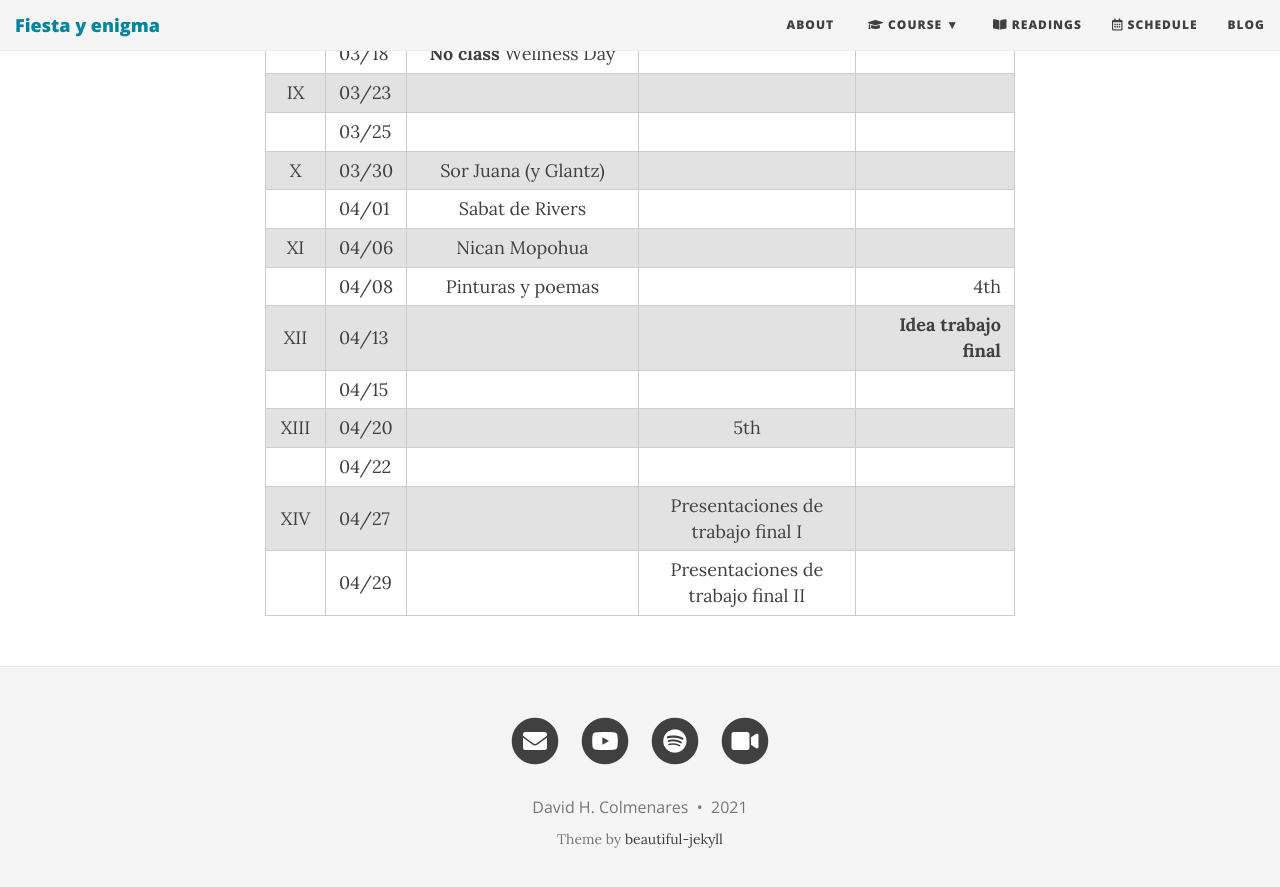
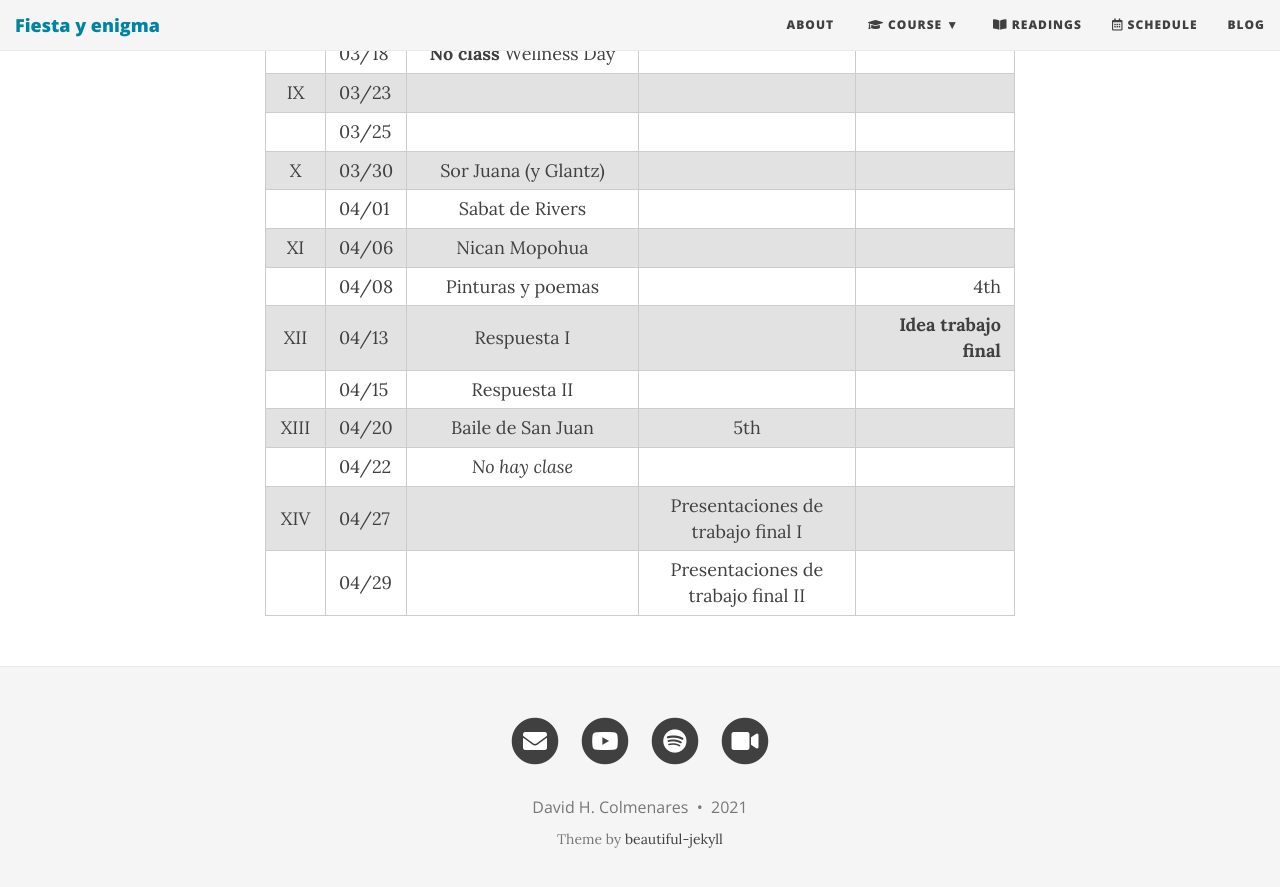
Before and after one commit to Hipomenes/novohispana, a Jekyll site: the page built from calendar.md, in a window 1280 px wide and 900 px high, scrolled down 1102 px. Shown: the top 887 px of the window. Built offline with Jekyll 4.4.1, drawn with Linux system fonts in a browser that asks for light colours; nearby versions of some CDN libraries.

Commit message:
Update calendar.md

```diff
--- a/calendar.md
+++ b/calendar.md
@@ -30,9 +30,9 @@ subtitle: Spring 2021
 |       | 04/01 | Sabat de Rivers | | |
 | XI    | 04/06 | Nican Mopohua | | |
 |       | 04/08 | Pinturas y poemas | | 4th |
-| XII   | 04/13 | | | **Idea trabajo final** |
-|       | 04/15 | | |  |
-|  XIII | 04/20 | | 5th | |
-|       | 04/22 | |  |  |
+| XII   | 04/13 | Respuesta I | | **Idea trabajo final** |
+|       | 04/15 | Respuesta II | |  |
+|  XIII | 04/20 | Baile de San Juan | 5th | |
+|       | 04/22 | *No hay clase* |  |  |
 |  XIV  | 04/27 | | Presentaciones de trabajo final I  | |
 |       | 04/29 | | Presentaciones de trabajo final II | |
```
